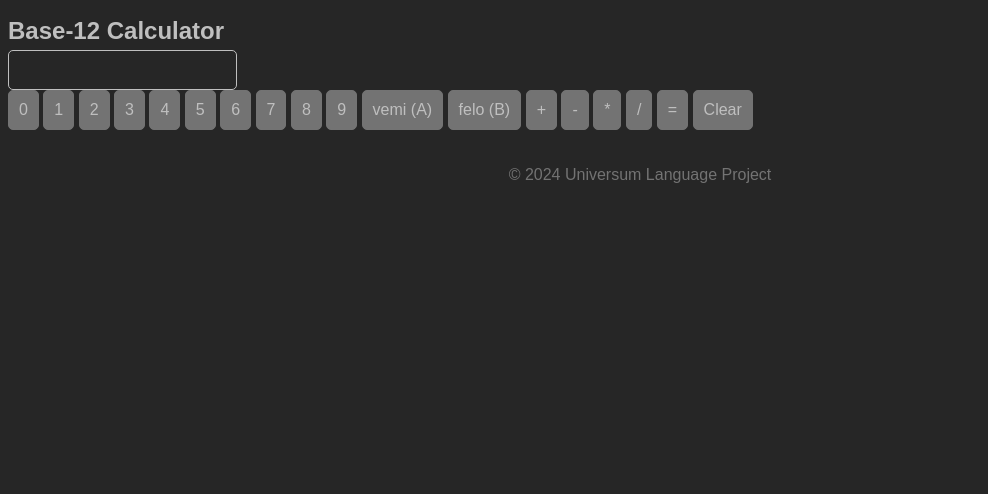
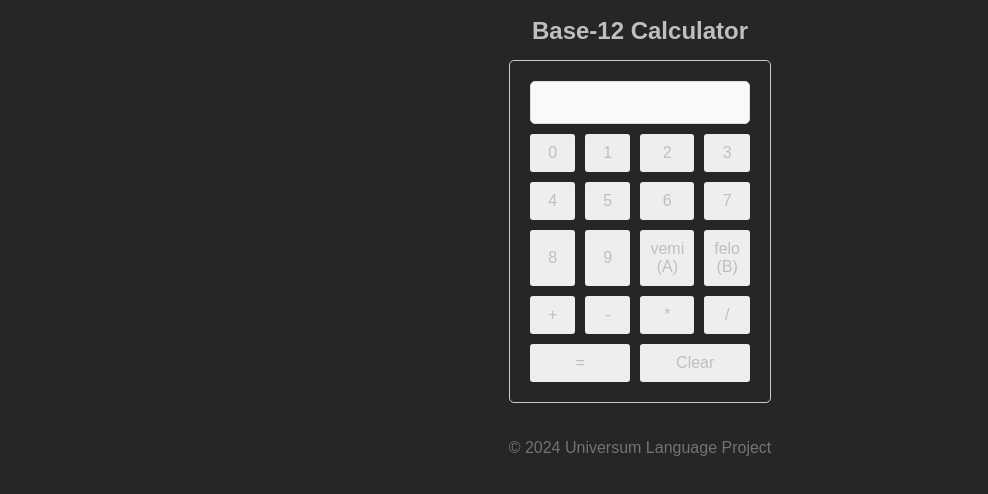
Before and after one commit to DarkMistofWoods/universum, a plain HTML site: page base12math.html in a window 1280 px wide. Shown: the part 114-608 px from the top of the page, without its empty margins (0-988 px from the left). Drawn offline with Linux system fonts and the light colour scheme.

Commit message:
Update style.css
Added primitive styling for calculator

```diff
--- a/resources/css/style.css
+++ b/resources/css/style.css
@@ -20,7 +20,8 @@ h2, h3, h4 {
 }
 
 h2 {
-    margin-bottom: 5px;
+    margin-bottom: 15px;
+    text-align: center;
 }
 
 h3 {
@@ -197,6 +198,43 @@ button:hover {
     color: var(--color-primary);
 }
 
+/* Calculator styling */
+.calculator {
+    width: 220px;
+    margin: auto;
+    padding: 20px;
+    border: 1px solid #ccc;
+    border-radius: 5px;
+  }
+
+  .display {
+    width: calc(100% - 22px);
+    margin-bottom: 10px;
+    padding: 10px;
+    border: 1px solid #ddd;
+    background-color: #f9f9f9;
+    font-size: 18px;
+    text-align: right;
+  }
+
+  .keys {
+    display: grid;
+    grid-template-columns: repeat(4, 1fr);
+    gap: 10px;
+  }
+
+  .key {
+    padding: 10px;
+    background-color: #eee;
+    border: none;
+    border-radius: 3px;
+    font-size: 16px;
+  }
+
+  .key-wide {
+    grid-column: span 2;
+  }
+
 /* Additional styles for responsiveness and aesthetics */
 @media (max-width: 768px) {
     #searchBox {
```
